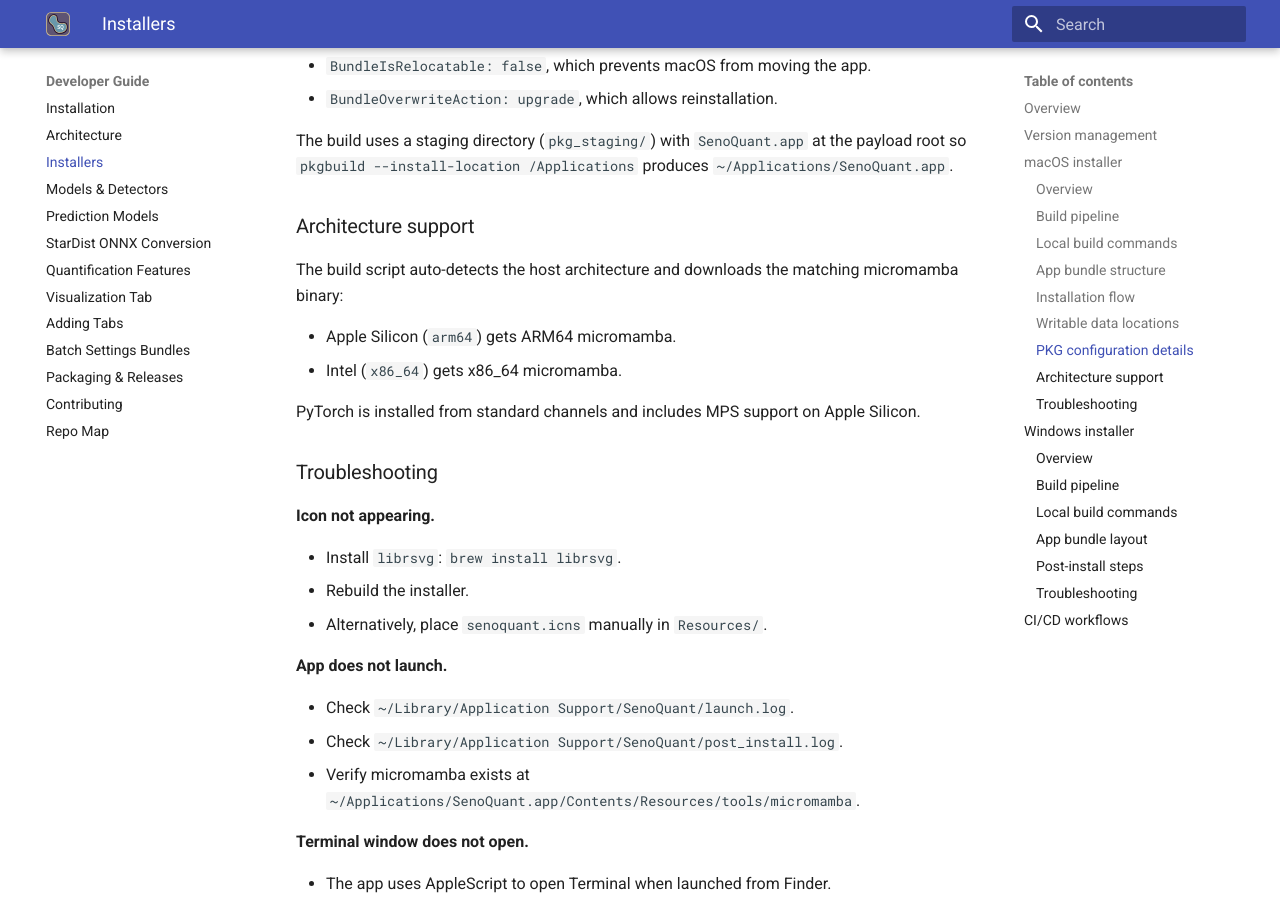
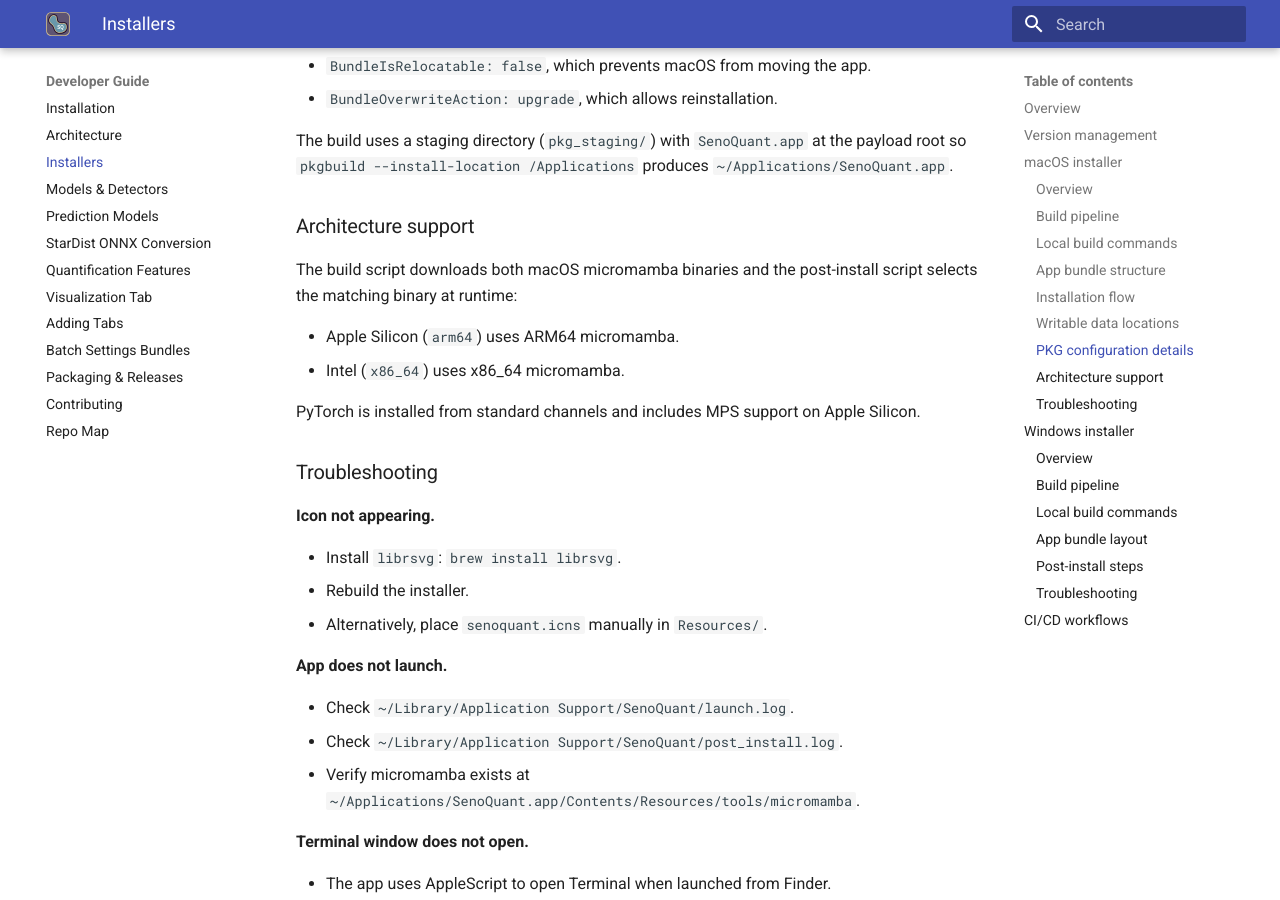
Before and after one commit to HaamsRee/senoquant, an MkDocs documentation site: the page built from docs/developer/installer.md, in a window 1280 px wide and 900 px high, scrolled down 3184 px. Built offline with MkDocs 1.6.1 and Material for MkDocs 9.7.7, drawn with Linux system fonts in a browser that asks for light colours.

Commit message:
Bundle macOS micromamba for both architectures

```diff
--- a/docs/developer/installer.md
+++ b/docs/developer/installer.md
@@ -123,10 +123,10 @@
 
 ### Architecture support
 
-The build script auto-detects the host architecture and downloads the matching micromamba binary:
+The build script downloads both macOS micromamba binaries and the post-install script selects the matching binary at runtime:
 
-- Apple Silicon (`arm64`) gets ARM64 micromamba.
-- Intel (`x86_64`) gets x86_64 micromamba.
+- Apple Silicon (`arm64`) uses ARM64 micromamba.
+- Intel (`x86_64`) uses x86_64 micromamba.
 
 PyTorch is installed from standard channels and includes MPS support on Apple Silicon.
 
```
Also changed, not shown: installer/macos/README.md (+6 -6 lines), 3 other files.
